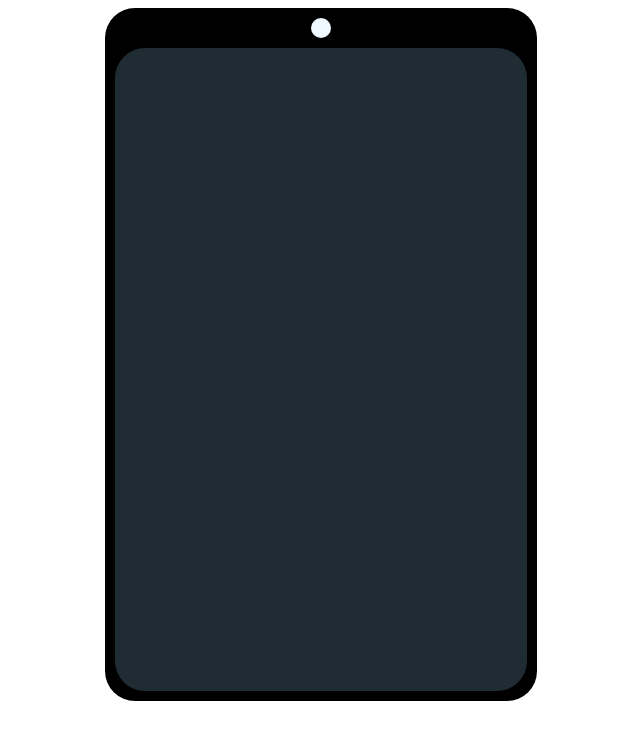
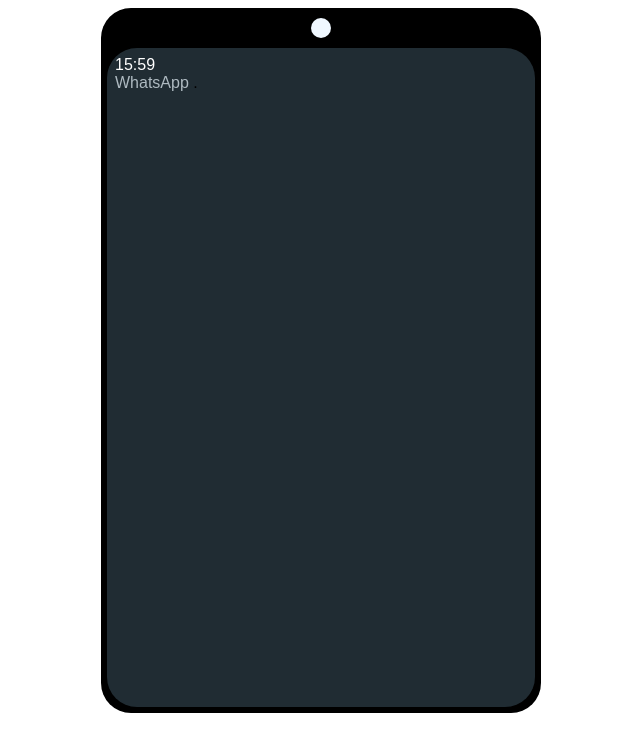
Before and after one commit to ak-nika/whatsapp, a plain HTML site: page index.html in a window 1280 px wide. Shown: the whole page, without its empty margins (319-959 px from the left). Drawn offline with Linux system fonts and the light colour scheme.

Commit message:
icons gotten

```diff
--- a/index.html
+++ b/index.html
@@ -10,7 +10,11 @@
     <section class="frame">
         <div class="cam"></div>
         <div class="body">
-
+            <div class="ss">
+                <div class="time">15:59</div>
+            </div>
+            <span id="top">WhatsApp</span>
+            .
         </div>
     </section>
 </body>
--- a/whatsapp.css
+++ b/whatsapp.css
@@ -1,7 +1,10 @@
+body{
+    font-family: sans-serif;
+}
 .frame{
     background-color: black;
-    width: 432px;
-    height: 683.2px;
+    width: 440px;
+    height: 695.2px;
     margin: auto;
     border-radius: 30px;
     padding: 10px 0px 0px 0px;
@@ -20,4 +23,11 @@
     height: 643.2px;
     border-radius: 30px;
     background-color: rgb(32,44,51);
+    padding: 8px;
 }
+.time{
+    color: white;
+}
+#top{
+    color: rgb(174,186,193);
+}
```
Also changed, not shown: battery.png (added), network.png (added), wifi.png (added).
